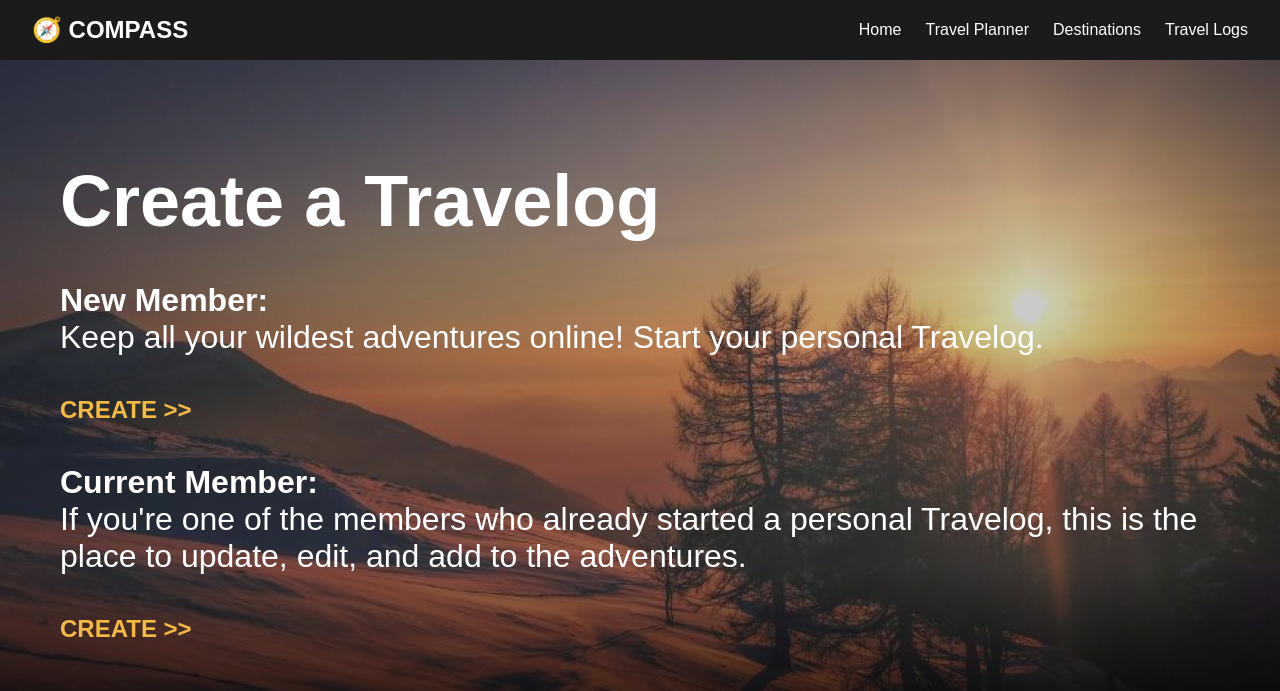
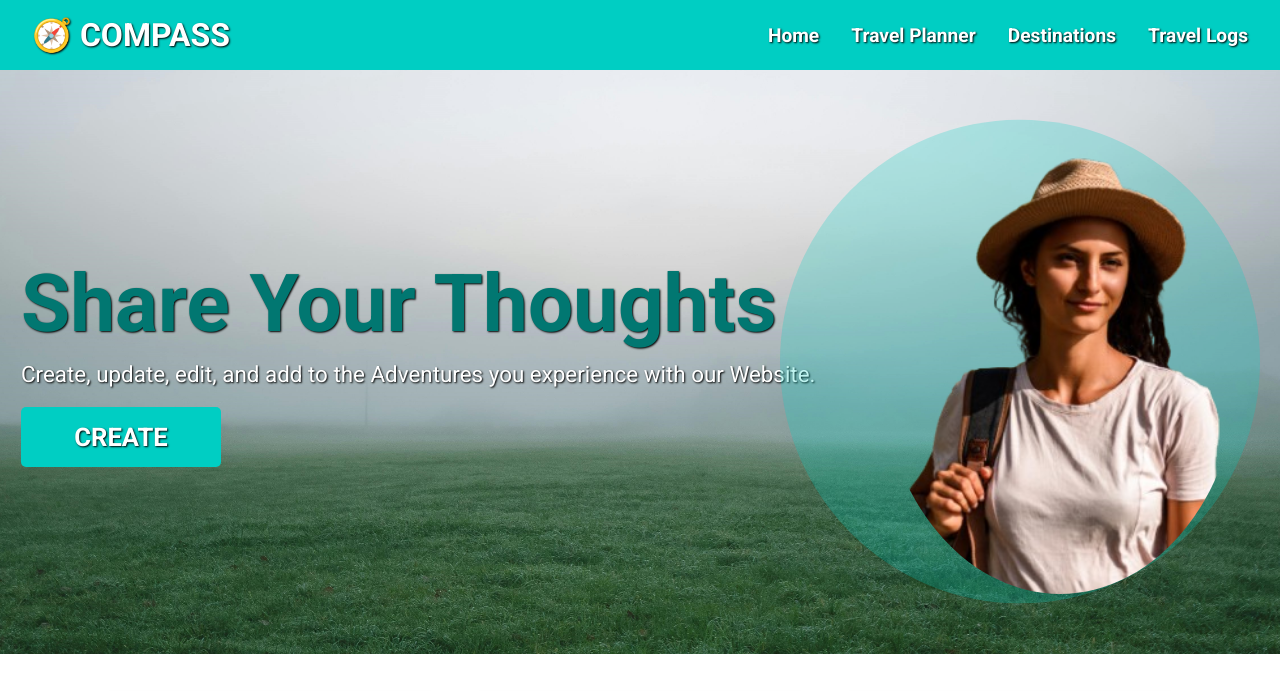
Before and after one commit to salierii1/Compass-Website, a PHP site: page /activitytwo/travelog.php in a window 1280 px wide. Shown: the top 691 px of the page. Run offline with PHP 8.4, Linux system fonts and the light colour scheme.

Commit message:
newtravelog

```diff
--- a/california.php
+++ b/california.php
@@ -24,7 +24,7 @@
       background-color: #00CEC3;
       padding: 1rem 2rem;
       color: white;
-      animation: slideDown 1.2s ease-in-out;
+
     }
 
     .logo {
--- a/destinations.php
+++ b/destinations.php
@@ -38,7 +38,6 @@ body {
   background-color: #00CEC3;
   padding: 1rem 2rem;
   color: white;
-  animation: slideDown 0.8s ease-in-out;
 }
 
 .logo {
@@ -169,15 +168,19 @@ body {
 }
 
 .details {
+  color: rgb(1, 119, 113);
   font-size: 1.5rem;
   margin-bottom: 2.5rem;
   font-weight: bold;
+  text-shadow: 1px 1px 2px black;
 }
 
 .desc {
+  color: rgb(1, 119, 113);
   font-size: 1.2rem;
   margin-bottom: 0.8rem;
   font-weight: bold;
+  text-shadow: 1px 1px 3px black;
 }
 
 .card-content a {
--- a/gateway.php
+++ b/gateway.php
@@ -24,7 +24,7 @@
       background-color: #00CEC3;
       padding: 1rem 2rem;
       color: white;
-      animation: slideDown 1.2s ease-in-out;
+
     }
 
     .logo {
--- a/home.php
+++ b/home.php
@@ -65,9 +65,9 @@ body {
 /* HERO WELCOME */
 .hero {
   background:
-    linear-gradient(to bottom, rgba(255,255,255,0) 50%, #fff 100%),
+    linear-gradient(to bottom, rgba(255,255,255,0) 0%, #fff 100%),
     url('https://images4.alphacoders.com/656/656354.jpg') no-repeat center center/cover;
-  height: 70vh;
+  height: 80vh;
   position: relative;
 }
 
--- a/newzealand.php
+++ b/newzealand.php
@@ -24,7 +24,7 @@
       background-color: #00CEC3;
       padding: 1rem 2rem;
       color: white;
-      animation: slideDown 1.2s ease-in-out;
+
     }
 
     .logo {
--- a/travelog.php
+++ b/travelog.php
@@ -1,156 +1,223 @@
 <!DOCTYPE html>
 <html lang="en">
 <head>
-  <meta charset="UTF-8" />
-  <meta name="viewport" content="width=device-width, initial-scale=1.0" />
-  <title>Create a Travelog</title>
+  <meta charset="UTF-8">
+  <meta name="viewport" content="width=device-width, initial-scale=1.0">
+  <title>Compass - Travel Vlogs</title>
+  <link href="https://fonts.googleapis.com/css2?family=Roboto:wght@400;700&display=swap" rel="stylesheet">
   <style>
     * {
       box-sizing: border-box;
       margin: 0;
       padding: 0;
+      font-family: 'Roboto', sans-serif;
     }
 
     body {
-      font-family: Arial, sans-serif;
-      background: black;
-      color: #fff;
+      background-color: #fff;
+      color: #333;
     }
 
-.navbar {
-  background-color: #1b1b1b;
+    .navbar {
   display: flex;
   justify-content: space-between;
   align-items: center;
+  background-color: #00CEC3;
   padding: 1rem 2rem;
+  color: white;
+
 }
 
 .logo {
-  font-size: 1.5rem;
+  font-size: 2rem;
   font-weight: bold;
+  text-shadow: 1px 1px 2px black;
 }
 
-nav ul {
+.navbar nav ul {
   list-style: none;
   display: flex;
-  gap: 1.5rem;
+  gap: 2rem;
 }
 
-nav a {
+.navbar nav ul li a {
+  text-decoration: none;
   color: white;
-  text-decoration: none;
-  font-weight: 500;
+  font-size: 1.2rem;
+  transition: color 0.3s;
+  font-weight: bold;
+  text-shadow: 1px 1px 2px black;
 }
 
-nav a:hover {
-  color: orange;
+.navbar nav ul li a:hover {
+  color: rgb(1, 119, 113);
+  transform: scale(1.05);
 }
 
     .hero {
-      background:
-    linear-gradient(to bottom, rgba(0,0,0,0.2) 70%, rgba(0,0,0,1) 100%),
-    url('pictures/trees.jpg') no-repeat center center/cover;
-      height: 90vh ;
-      padding: 60px 20px 40px;
-      text-align: left;
-    }
-    .hero {
-        padding-left: 60px;
-    }
-    .hero h1 {
-      font-size: 4.5rem;
-      margin-top: 40px;
-      margin-bottom: 30px;
+      display: flex;
+      flex-wrap: wrap;
+      align-items: center;
+      justify-content: center;
+      padding: 40px 20px;
+      background: linear-gradient(to bottom, #fff, #dfe8e1);
+      background: url('pictures/grass.jpg') no-repeat center center/cover;
     }
 
-    .hero p {
-        margin-top: 40px;
-      margin-bottom: 40px;
-      font-size: 2rem;
+    .hero-text {
+      flex: 1 1 300px;
+      padding: 1px;
+      max-width: 900px;
+      animation: fadeInLeft 1s ease-in-out;
     }
 
-    .hero a {
-        font-size: 1.5rem;
-      color: #f4b942;
-      text-decoration: none;
-      font-weight: bold;
-      margin-top: 60px;
-    }
-    .hero a:hover {
-        margin-top: 20px;
-      text-decoration: underline;
+    .hero-text h1 {
+      color: rgb(1, 119, 113);
+      font-size: 5rem;
+      margin-bottom: 10px;
+      text-shadow: 1px 1px 2px black;
     }
 
-    .entries {
-      padding: 20px;
-      display: flex;
-      flex-direction: column;
-      gap: 20px;
+    .hero-text p {
+      color: white;
+      font-size: 1.4rem;
+      text-shadow: 1px 1px 2px black;
+      margin-bottom: 20px;
     }
 
-    .entry {
-      background-color: #222;
-      color: #fff;
-      border-radius: 10px;
-      padding: 40px;
-      display: flex;
-      flex-direction: row;
-      gap: 15px;
-      align-items: center;
-      flex-wrap: wrap;
+    .hero-text button {
+      padding: 15px 17px;
+      width: 200px;
+      background-color: #00CEC3;
+      color: white;
+      text-shadow: 1px 1px 2px black;
+      border: none;
+      border-radius: 5px;
+      font-size: 1.6rem;
+      font-weight: bold;
+      cursor: pointer;
+      transition: background-color 0.3s;
     }
 
-    .entry img {
-      width: 320px;
-      height: 320px;
-      object-fit: cover;
-      border-radius: 5px;
-      flex-shrink: 0;
+    .hero-text button:hover {
+      background-color: rgb(1, 119, 113);
     }
 
-    .entry-content {
-      flex: 1;
-      min-width: 200px;
+    .hero-image {
+      flex: 1 1 300px;
+      max-width: 400px;
+      padding: 20px;
+      position: relative;
+      animation: fadeInRight 1s ease-in-out;
+      display: flex;
+      align-items: center;
+      justify-content: center;
     }
 
-    .entry-title {
-        font-size: 2.3rem;
-      font-weight: bold;
-      margin-bottom: 8px;
-      color: #f4b942;
+    .hero-image::before {
+      content: "";
+      position: absolute;
+      width: 100%;
+      height: 80%;
+      background:rgba(0, 206, 196, 0.25);
+      border-radius: 50%;
+      z-index: 0;
+      transform: translateX(-10%) scale(1.2);
     }
 
-    .entry-description {
-      font-size: 1.4rem;
-      color: #ddd;
+    .hero-image img {
+      width: 100%;
+      border-radius: 50%;
+      position: relative;
+      z-index: 1;
+    }
+
+
+    .cards {
+      display: flex;
+      flex-wrap: wrap;
+      justify-content: center;
+      gap: 20px;
+      padding: 40px 20px;
+    }
+
+    .card {
+      background: white;
+      border-radius: 10px;
+      box-shadow: 0 4px 8px rgba(0,0,0,0.1);
+      height: 500px;
+      width: 350px;
+      overflow: hidden;
+      transition: transform 0.3s ease;
+    }
+
+    .card:hover {
+      transform: translateY(-10px);
+    }
+
+    .card img {
+      width: 100%;
+      height: 200px;
+      object-fit: cover;
+    }
+
+    .card-content {
+      padding: 15px;
+    }
+
+    .card h3 {
+      font-size: 1.5rem;
+      color: #00CEC3;
+      margin-bottom: 10px;
+    }
+
+    .card p {
+      font-size: 1.2rem;
+      line-height: 1.5;
+    }
+
+    .avatar1 {
+  width: 50px;
+  height: 50px;
+  border-radius: 50%;
+  background: url('https://images.unsplash.com/photo-1633332755192-727a05c4013d?fm=jpg&q=60&w=3000&ixlib=rb-4.1.0&ixid=M3wxMjA3fDB8MHxzZWFyY2h8M3x8cG9ydHJhaXQlMjBtYW58ZW58MHx8MHx8fDA%3D') no-repeat center center/cover;
+  margin: -25px auto 10px;
+  position: relative;
+      z-index: 3;
+    }
+    .avatar2 {
+  width: 50px;
+  height: 50px;
+  border-radius: 50%;
+  background: url('https://smileyworldz.com/wp-content/uploads/2024/01/20250320_120749-1024x1024.jpg') no-repeat center center/cover;
+  margin: -25px auto 10px;
+  position: relative;
+      z-index: 3;
+    }
+
+    .avatar3 {
+  width: 50px;
+  height: 50px;
+  border-radius: 50%;
+  background: url('https://pbs.twimg.com/media/GrQapJtXYAAGZnn.jpg') no-repeat center center/cover;
+  margin: -25px auto 10px;
+  position: relative;
+      z-index: 3;
+    }
+
+    @keyframes fadeInLeft {
+      from { opacity: 0; transform: translateX(-30px); }
+      to { opacity: 1; transform: translateX(0); }
+    }
+
+    @keyframes fadeInRight {
+      from { opacity: 0; transform: translateX(30px); }
+      to { opacity: 1; transform: translateX(0); }
     }
 
     @media (max-width: 768px) {
-      .entry {
+      .hero {
         flex-direction: column;
-        align-items: flex-start;
-      }
-
-      .entry img {
-        width: 100%;
-        height: auto;
-      }
-
-      .entry-content {
-        width: 100%;
-      }
-    }
-
-    @media (max-width: 480px) {
-      .hero h1 {
-        font-size: 20px;
-      }
-      .hero p {
-        font-size: 13px;
-      }
-      nav a {
-        margin-left: 10px;
-        font-size: 12px;
       }
     }
   </style>
@@ -163,41 +230,47 @@ nav a:hover {
         <li><a href="home.php">Home</a></li>
         <li><a href="travelplanner.php">Travel Planner</a></li>
         <li><a href="destinations.php">Destinations</a></li>
-        <li><a href="#">Travel Logs</a></li>
+        <li><a href="travelog.php">Travel Logs</a></li>
       </ul>
     </nav>
   </header>
 
   <section class="hero">
-    <h1>Create a Travelog</h1>
-    <p><strong>New Member:</strong><br>Keep all your wildest adventures online! Start your personal Travelog. <br></p>
-    <a href="register.php">CREATE >></a>
-    <p><strong>Current Member:</strong><br>If you're one of the members who already started a personal Travelog, this is the place to update, edit, and add to the adventures. <br></p>
-    <a href="index.php">CREATE >></a>
+    <div class="hero-text">
+      <h1>Share Your Thoughts</h1>
+      <p>Create, update, edit, and add to the Adventures you experience with our Website.</p>
+      <button>CREATE</button>
+    </div>
+    <div class="hero-image">
+      <img src="pictures/girl.png" alt="Hero">
+    </div>
   </section>
 
-  <section class="entries">
-    <div class="entry">
-      <img src="https://res.cloudinary.com/gofjords-com/images/c_scale,w_448,h_299,dpr_2/f_auto,q_auto:eco/v1683890721/Experiences/XXLofoten/Kayaking/Evening%20kayaking%202020/Evening-kayaking-Svolvaer-Lofoten-XXlofoten-1/Evening-kayaking-Svolvaer-Lofoten-XXlofoten-1.jpg?_i=AA" alt="Kayaking">
-      <div class="entry-content">
-        <div class="entry-title">Conquering the rapids on the Rutan Islands</div>
-        <div class="entry-description">Definitely our craziest journey ever! A beautiful collage of nature. Rapids reaching nearly 5mph, more than a dozen waterfalls, various sizes, and some killer rocks. We saw the biggest fish. Nothing beats the feeling of conquering loads of obstacles. The Rutan lake also has a lighter, relaxing side – check out the local villager.</div>
+  <section class="cards">
+    <div class="card">
+      <img src="https://www.newzealand.com/assets/Tourism-NZ/Nelson/img-1536221079-4393-6462-6778B1E0-0D02-97B2-3D592E45C515F277__aWxvdmVrZWxseQo_CropResizeWzE5MDAsMTAwMCw3NSwianBnIl0.jpg" alt="Kayaking">
+      <div class="avatar1"></div>
+      <div class="card-content">
+        <h3>Conquering the rapids on the Rutan Islands</h3>
+        <p>Definitely our craziest journey ever! A beautiful collage of nature's rapids, waterfalls, and more. Make sure to check out the local village!</p>
       </div>
     </div>
 
-    <div class="entry">
-      <img src="https://scl.cornell.edu/sites/scl/files/2020-05/COE%20ROCK%20Peterskill6%20HRZ.jpg" alt="Climbing">
-      <div class="entry-content">
-        <div class="entry-title">Scaling the mountain in Manural</div>
-        <div class="entry-description">Some of the steepest cliffs around! My buddy and I began our day scale above the majestic raging water of Nanna.</div>
+    <div class="card">
+      <img src="https://www.reuters.com/resizer/v2/LJ3X5QKUOJLJ5CF2WML2RFV5EI.jpg?auth=0482f5fe094ad55ca895fc36216cbbc1f83e59999e7a8d7faadb13f99cbb2883" alt="Climbing">
+      <div class="avatar2"></div>
+      <div class="card-content">
+        <h3>Scalling the mountain in Manural</h3>
+        <p>Some of the steepest cliffs around! My buddy and I began our day scaling above the majestic raging water of Manural.</p>
       </div>
     </div>
 
-    <div class="entry">
+    <div class="card">
       <img src="https://framerusercontent.com/images/mQcKcyt3Nb25vMYBSbb47aQ9Kw.jpg" alt="Cycling">
-      <div class="entry-content">
-        <div class="entry-title">Cycling the Irma Coastline</div>
-        <div class="entry-description">Beautiful scenery combined with steep inclines and fast roads allowed for some great cycling. Don’t forget the helmet!</div>
+      <div class="avatar3"></div>
+      <div class="card-content">
+        <h3>Cycling the Irma Coastline</h3>
+        <p>Beautiful scenery combined with steep inclines and flat roads allowed for some great cycling. Don’t forget the helmet!</p>
       </div>
     </div>
   </section>
```
Also changed, not shown: pictures/girl.png (added), pictures/grass.jpg (added).
